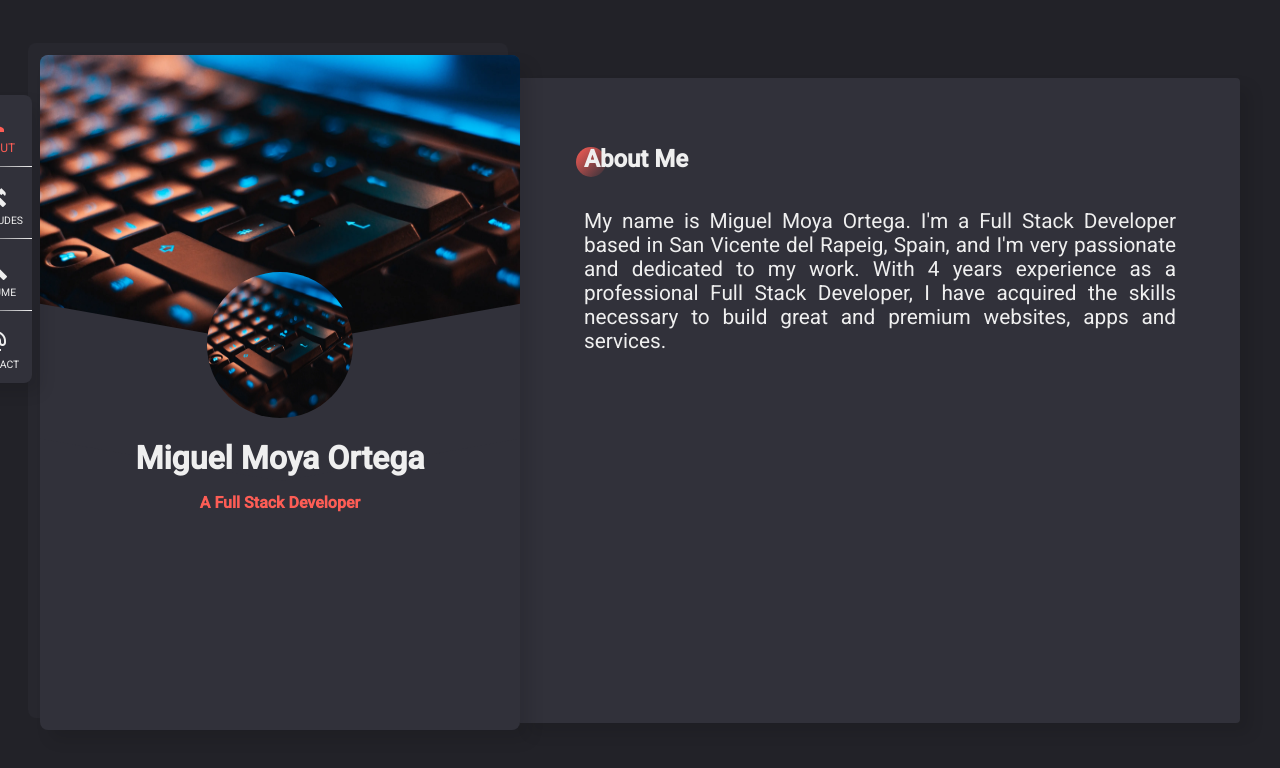
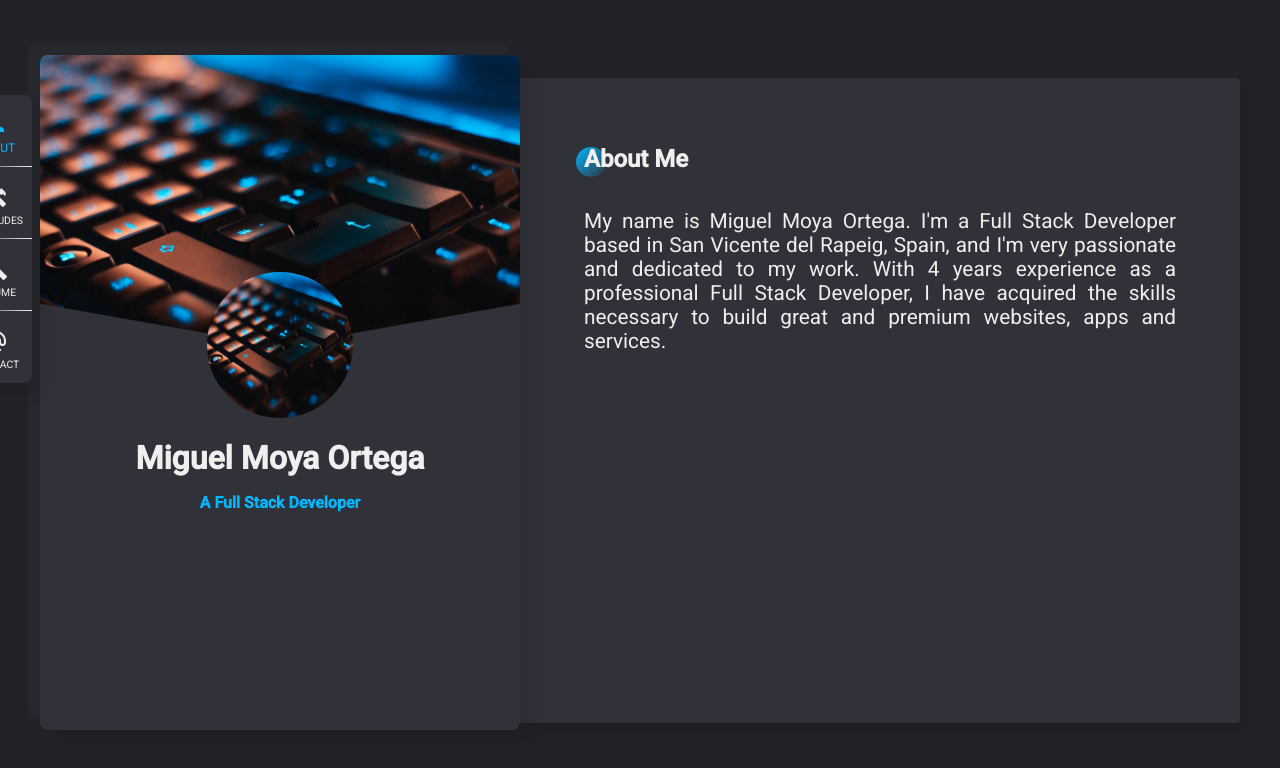
Before and after one commit to miguelmoya1/miguelmoya1, an Angular app in the folder frontend/: page / in a window 1280 px wide. Shown: the top 768 px of the page. Built offline with nearby package versions, Linux system fonts and the light colour scheme.

Commit message:
color and profile

```diff
--- a/frontend/src/app/profile/profile.component.html
+++ b/frontend/src/app/profile/profile.component.html
@@ -3,6 +3,6 @@
   <div class="profile">
     <img src="/assets/header.webp" alt="header image" width="146" height="146">
     <h1 class="name">Miguel Moya Ortega</h1>
-    <h4 class="position">A Full Stack Developer</h4>
+    <div class="subtitle">A Full Stack Developer</div>
   </div>
 </div>
--- a/frontend/src/app/profile/profile.component.scss
+++ b/frontend/src/app/profile/profile.component.scss
@@ -77,9 +77,10 @@
       margin-bottom: 1rem;
     }
 
-    h4 {
+    .subtitle {
       margin: 0;
       color: $primary;
+      font-weight: bold;
     }
   }
 }
--- a/frontend/src/app/shared/style.scss
+++ b/frontend/src/app/shared/style.scss
@@ -2,7 +2,7 @@ $background: #222228;
 $background-secondary: #31313a;
 $background-secondary-opacity: #31313a55;
 
-$primary: #fd5d55;
+$primary: #00b8ff;
 $primary-transparent: #fd5d5500;
 $white: #efefef;
 $grey: #828282;
```
